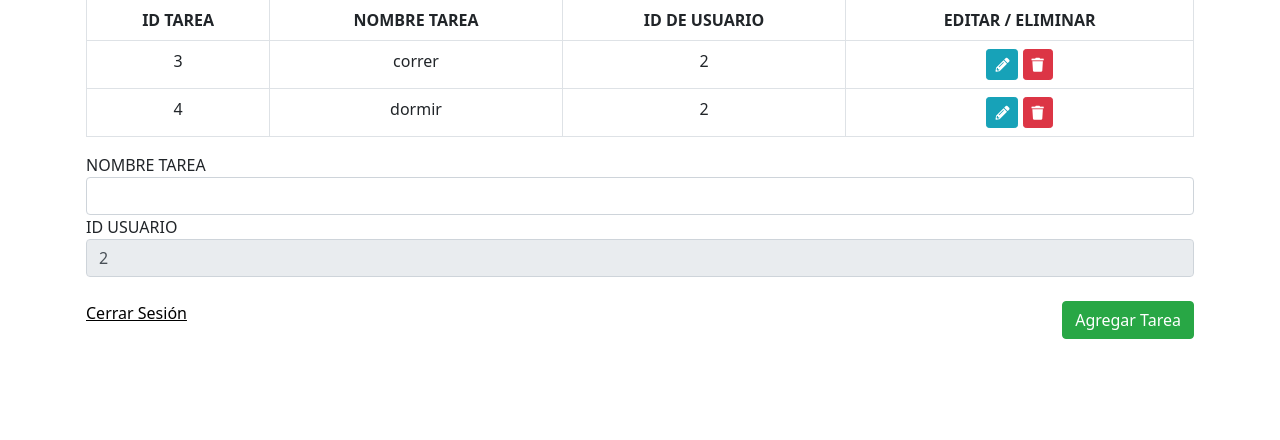
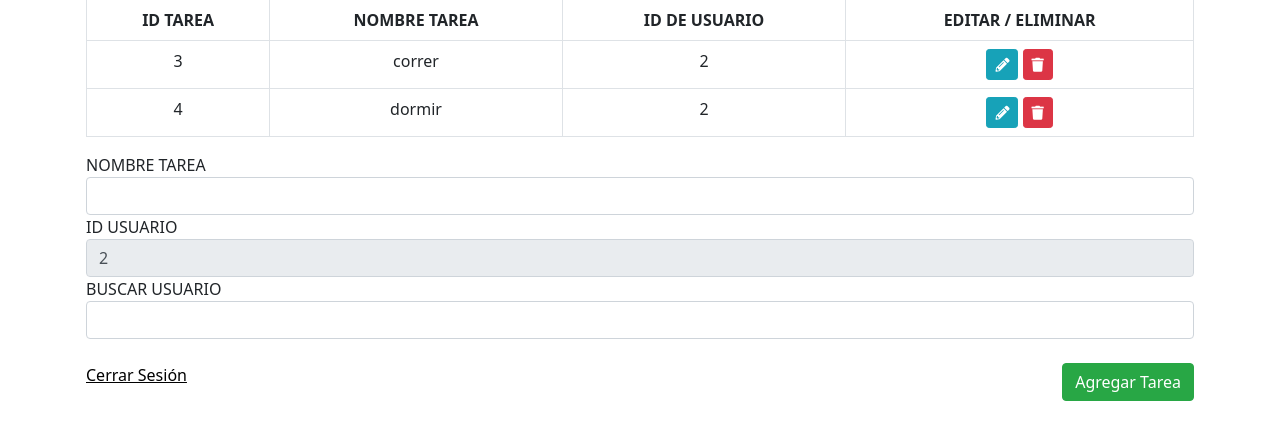
Before and after one commit to Brus9/GRUPO-3-TODOLIST-FINAL, a PHP site: page /todo.php in a window 1280 px wide. Shown: the part 145-585 px from the top of the page. Run offline with PHP 8.4, Linux system fonts and the light colour scheme; a user stored in the database is signed in; data comes from the database, SQL or seed files in the repository; some libraries are stand-ins or nearby versions.

Commit message:
se esta agregando boton bucar

```diff
--- a/conexion.php
+++ b/conexion.php
@@ -1,3 +1,3 @@
 <?php
-$conexion=mysqli_connect("localhost","root","1234","bd_registro");
+$conexion=mysqli_connect("localhost","root","","bd_registro");
 ?>
--- a/todo.php
+++ b/todo.php
@@ -94,6 +94,11 @@
         <input type="text" id="inputName" class="form-control" name="ID" value="<?php echo $usuarios['id_usuario']; ?>" disabled>
       </div>
 
+      <div class="form-group">
+        <label for="inputName">BUSCAR USUARIO</label>
+        <input type="text" id="inputName" class="form-control" name="Tarea">
+      </div>
+
       <div>
         <br>
         <input type="submit" value="Agregar Tarea" class="btn btn-success float-right" name="btnGuardar">
```
